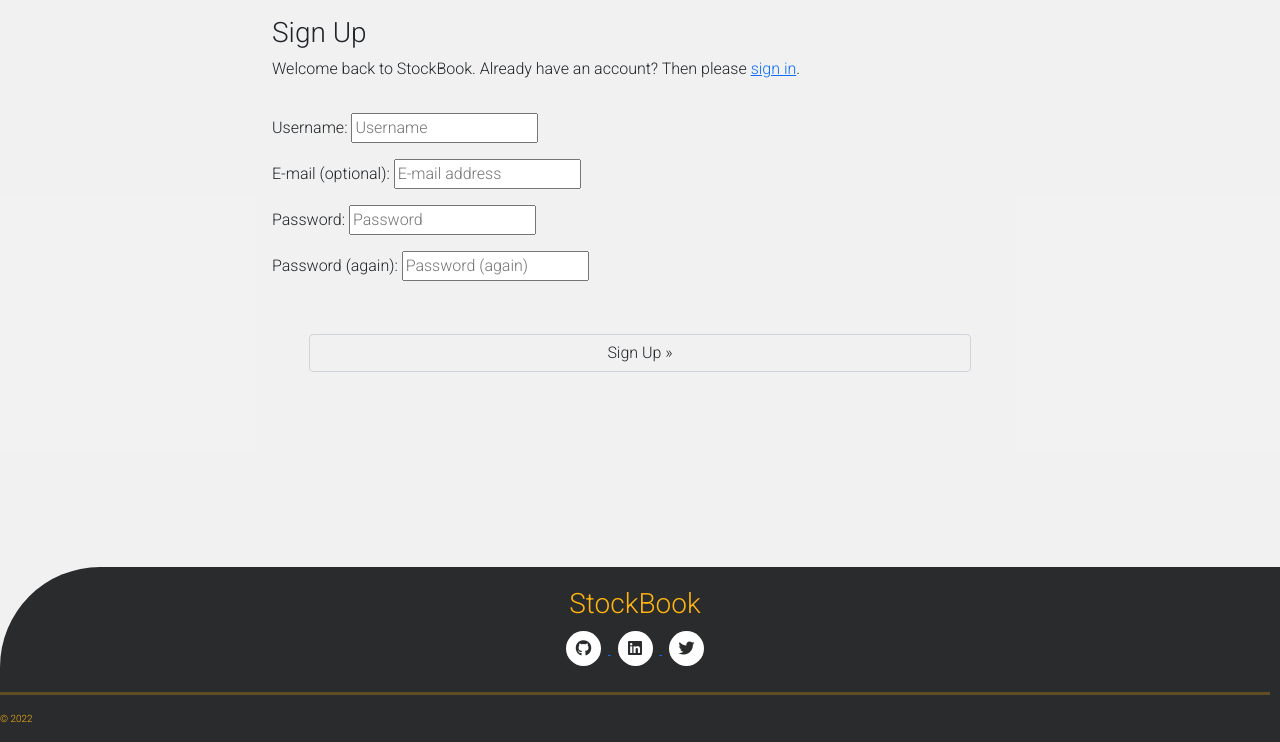
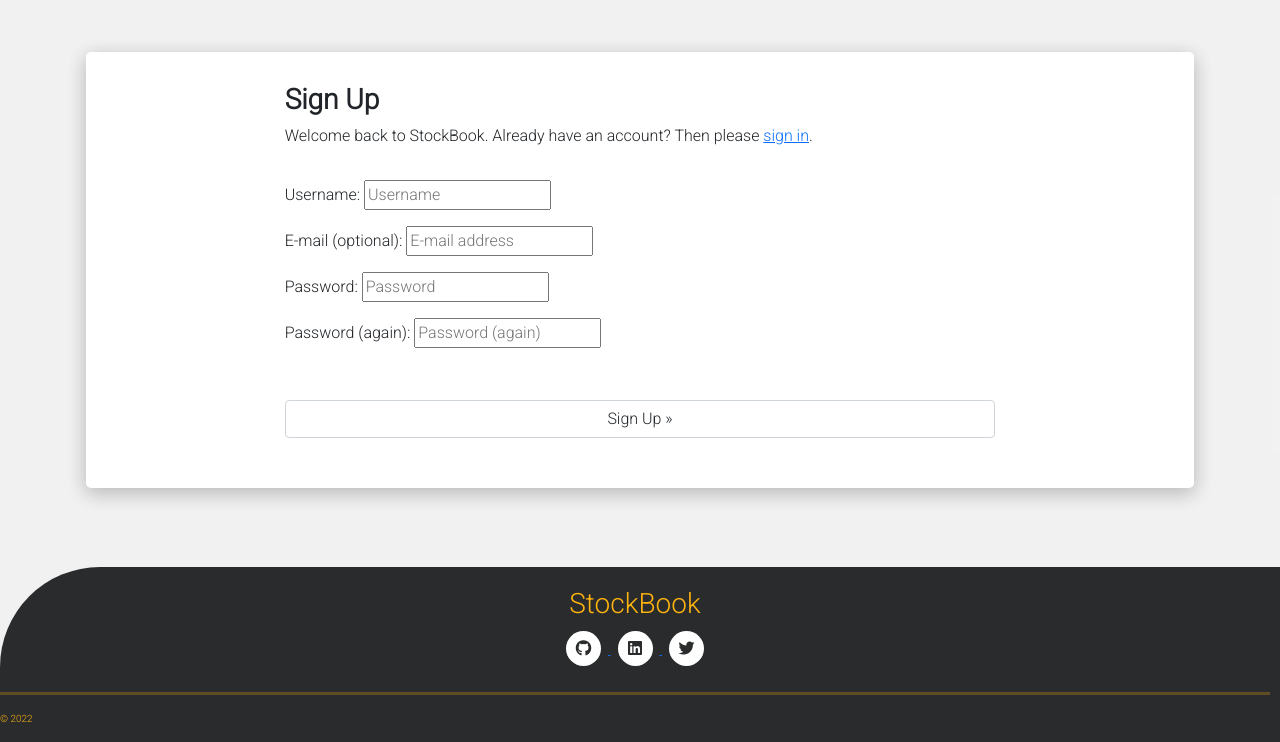
Before and after one commit to MaxRan92/StockBook, a Django app: page /accounts/signup/ in a window 1280 px wide. Shown: the part 58-800 px from the top of the page. Run offline with Django 3.2, Linux system fonts and the light colour scheme; some libraries are stand-ins or nearby versions.

Commit message:
Style signup  html page

```diff
--- a/templates/account/signup.html
+++ b/templates/account/signup.html
@@ -7,10 +7,11 @@
 {% block content %}
 
 <div class="container">
+  <div class="card-container my-5">
+    <div class="element-card">
       <div class="row">
         <div class="col-md-8 mt-3 offset-md-2">
-      <h3>{% trans "Sign Up" %}</h3>
-
+          <h3 class="fw-bold fs-3">{% trans "Sign Up" %}</h3>
           <p>{% blocktrans %}Welcome back to StockBook. Already have an account? Then please <a href="{{ login_url }}">sign
               in</a>.{% endblocktrans %}
           </p>
@@ -24,8 +25,10 @@
             {% if redirect_field_value %}
             <input type="hidden" name="{{ redirect_field_name }}" value="{{ redirect_field_value }}" />
             {% endif %}
-        <button class="btn right" type="submit">{% trans "Sign Up" %} &raquo;</button>
+            <button class="btn right btn-post-comment" type="submit">{% trans "Sign Up" %} &raquo;</button>
           </form>
+        </div>
+      </div>
     </div>
   </div>
 </div>
```
Lines whose indentation alone changed are shown as unchanged.
